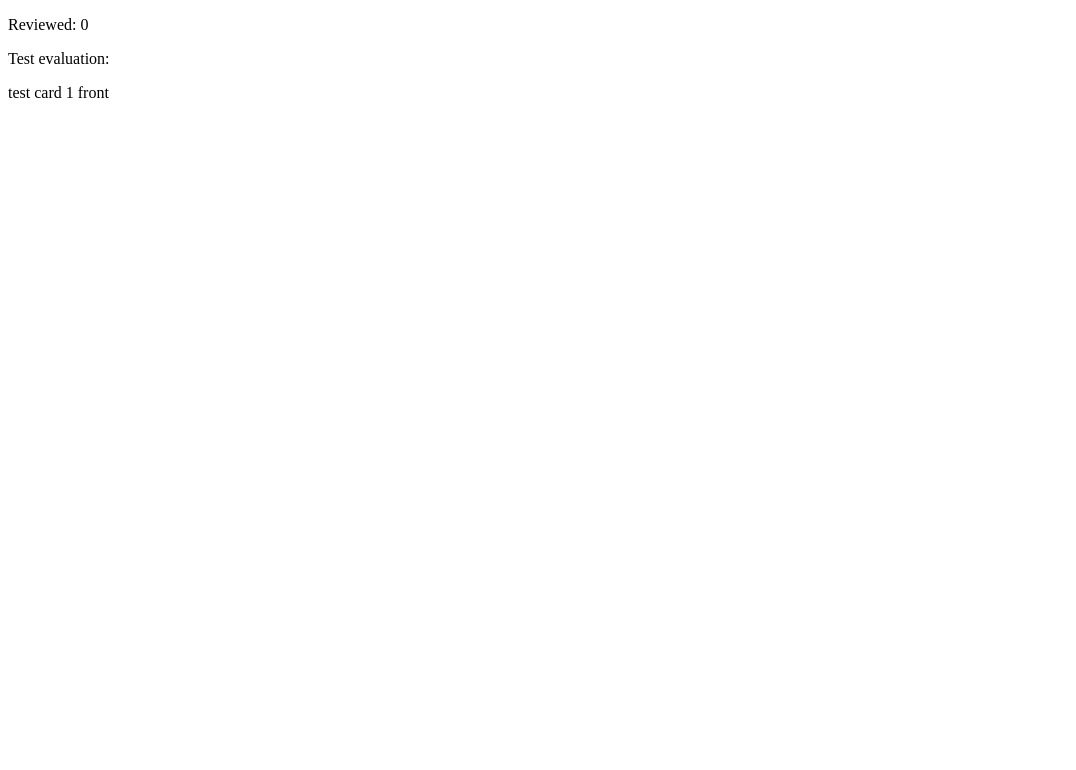
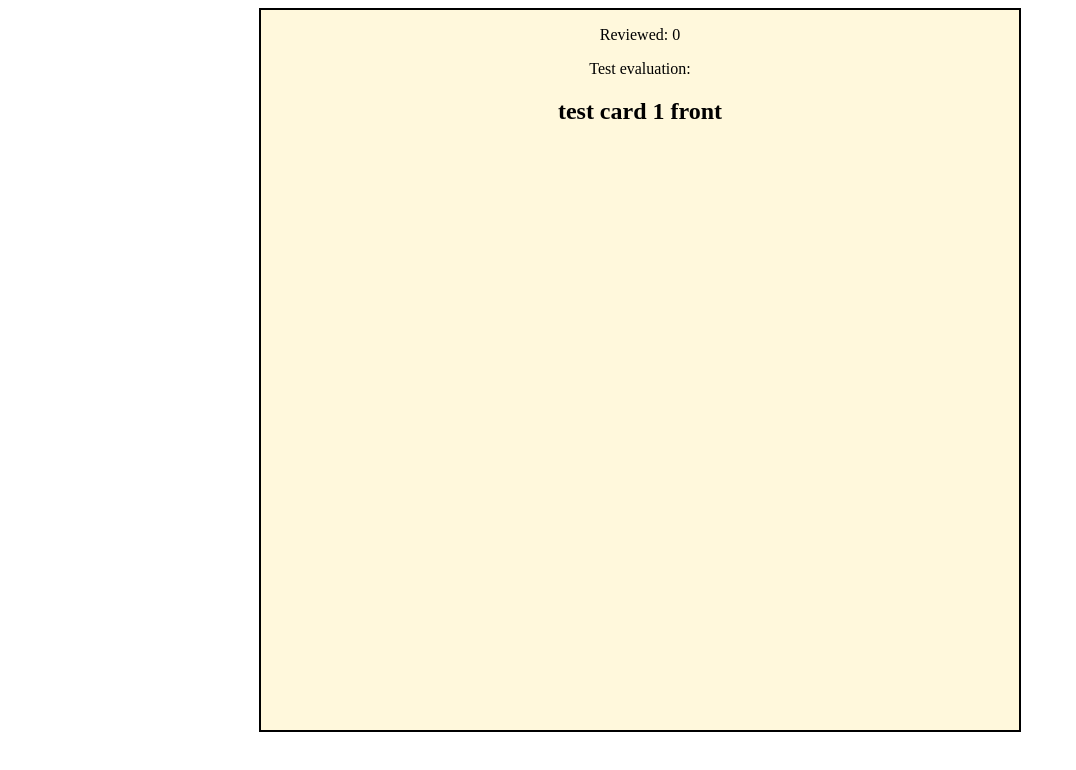
Before and after one commit to cinnamonbell/memorangular, an Angular app: page / in a window 1280 px wide. Shown: the top 770 px of the page, without its empty margins (0-1076 px from the left). Built offline with nearby package versions, Linux system fonts and the light colour scheme.

Commit message:
styling updates

```diff
--- a/src/app/card-view/card-view.component.html
+++ b/src/app/card-view/card-view.component.html
@@ -1,7 +1,8 @@
-<div id = "front" (click)="reveal()">
-    <p>{{card.front}}</p>
+<div class = "card-front" [style.height.%]="revealed ? 30 : 100" (click)="reveal()">
+    <h2>{{card.front}}</h2>
 </div>
-<div *ngIf="revealed" id = "back">
-    <p>{{card.back}}</p>
+<div *ngIf="revealed" class = "card-back">
+    <hr>
+    <h2>{{card.back}}</h2>
     <button type="button" (click)="rating(3)">click</button>
 </div>
--- a/src/app/collection-view/collection-view.component.css
+++ b/src/app/collection-view/collection-view.component.css
@@ -0,0 +1,9 @@
+:host{
+    display: block;
+    background-color: cornsilk;
+    width: 60%;
+    height: 90vh;
+    margin: auto;
+    border: 2px solid black;
+    text-align: center;
+}
--- a/src/app/collection-view/collection-view.component.html
+++ b/src/app/collection-view/collection-view.component.html
@@ -1,4 +1,9 @@
 <p>Reviewed: {{reviewedCount}}</p>
 <p>Test evaluation: {{testEvaluation}}</p>
-<app-card-view [card]="collection[reviewedCount]"
+<app-card-view *ngIf="!completed" [card]="collection[reviewedCount]"
  (evaluated)="nextCard($event)"></app-card-view>
+<div *ngIf="completed">
+    <h2>
+        All reviews complete!
+    </h2>
+</div>
--- a/src/app/collection-view/collection-view.component.ts
+++ b/src/app/collection-view/collection-view.component.ts
@@ -10,6 +10,7 @@ export class CollectionViewComponent implements OnInit {
   collection: Array<Card> = [];
   reviewedCount: number;
   testEvaluation: number;
+  completed: boolean = false;
 
   constructor() {
     // mock data
@@ -30,6 +31,7 @@ export class CollectionViewComponent implements OnInit {
   nextCard(evaluation: number): void {
     this.reviewedCount++;
     this.testEvaluation = evaluation;
+    if (this.reviewedCount == this.collection.length) this.completed = true;
   }
 
 }
```
